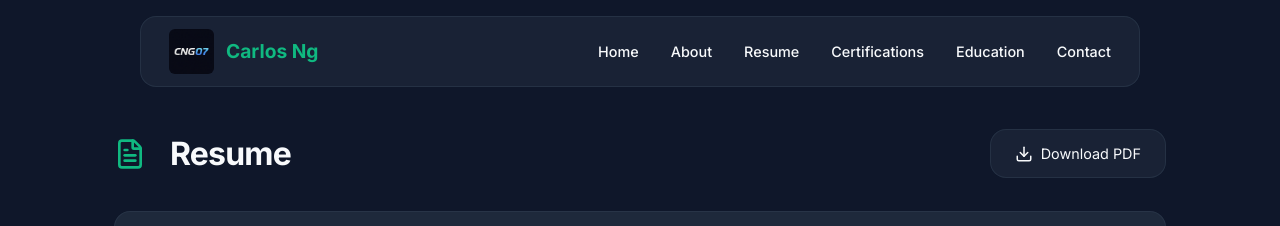
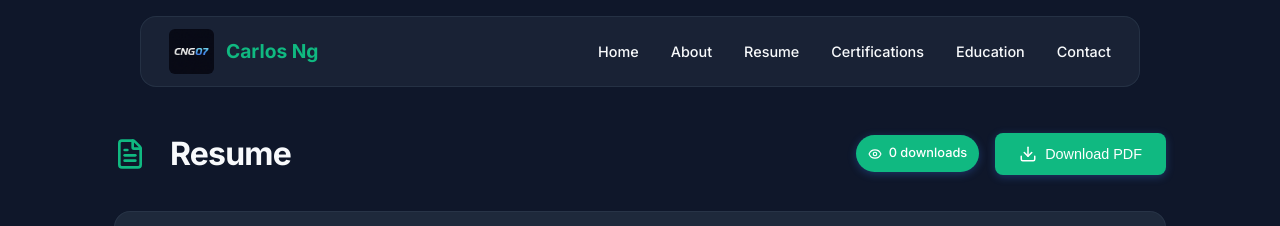
Before and after one commit to cng07/carlosng07, a React (Vite) app: page /resume in a window 1280 px wide. Shown: the top 226 px of the page. Built offline with nearby package versions, Linux system fonts and the light colour scheme; no server answers; grey boxes are pictures that could not be loaded.

Commit message:
Add: Download PDF counter

```diff
--- a/src/pages/Resume.jsx
+++ b/src/pages/Resume.jsx
@@ -1,8 +1,38 @@
 import React from 'react';
 import { motion } from 'framer-motion';
-import { FileText, Download } from 'lucide-react';
+import { FileText, Download, Eye } from 'lucide-react';
 
 const Resume = () => {
+    const [downloadCount, setDownloadCount] = React.useState(0);
+
+    React.useEffect(() => {
+        const fetchDownloadCount = async () => {
+            try {
+                const res = await fetch('/api/download-resume');
+                const data = await res.json();
+                if (data.success && data.count !== null) {
+                    setDownloadCount(data.count);
+                }
+            } catch (error) {
+                console.error('Error fetching download count:', error);
+            }
+        };
+        fetchDownloadCount();
+    }, []);
+
+    const handleDownload = async () => {
+        try {
+            const res = await fetch('/api/download-resume');
+            const data = await res.json();
+            if (data.redirectUrl) {
+                window.open(data.redirectUrl, '_blank');
+            }
+        } catch (error) {
+            console.error('Error initiating download:', error);
+            window.open('/Carlos_Ng_Resume.pdf', '_blank');
+        }
+    };
+
     return (
         <div className="section container page-header-padding">
             <motion.div
@@ -15,14 +45,52 @@ const Resume = () => {
                         <FileText size={32} color="var(--primary)" style={{ verticalAlign: 'middle', marginRight: '0.75rem' }} />
                         Resume
                     </h1>
-                    <a
-                        href="/Carlos_Ng_Resume.pdf"
-                        download
-                        className="glass"
-                        style={{ padding: '0.75rem 1.5rem', display: 'flex', alignItems: 'center', gap: '0.5rem', fontSize: '0.9rem' }}
-                    >
-                        <Download size={18} /> Download PDF
-                    </a>
+                    <div style={{ display: 'flex', alignItems: 'center', gap: '1rem' }}>
+                        {/* Download Count Badge */}
+                        <div style={{
+                            display: 'flex',
+                            alignItems: 'center',
+                            gap: '0.4rem',
+                            padding: '0.5rem 0.75rem',
+                            background: 'var(--primary)',
+                            borderRadius: '100px',
+                            fontSize: '0.8rem',
+                            color: '#fff',
+                            fontWeight: 500,
+                            boxShadow: '0 2px 8px rgba(59, 130, 246, 0.3)'
+                        }}>
+                            <Eye size={14} />
+                            <span>{downloadCount} download{downloadCount !== 1 ? 's' : ''}</span>
+                        </div>
+                        <button
+                            onClick={handleDownload}
+                            style={{
+                                padding: '0.75rem 1.5rem',
+                                display: 'flex',
+                                alignItems: 'center',
+                                gap: '0.5rem',
+                                fontSize: '0.9rem',
+                                cursor: 'pointer',
+                                border: 'none',
+                                borderRadius: '8px',
+                                background: 'var(--primary)',
+                                color: '#fff',
+                                fontWeight: 500,
+                                transition: 'all 0.2s ease',
+                                boxShadow: '0 2px 8px rgba(59, 130, 246, 0.3)'
+                            }}
+                            onMouseEnter={(e) => {
+                                e.target.style.transform = 'translateY(-2px)';
+                                e.target.style.boxShadow = '0 4px 12px rgba(59, 130, 246, 0.4)';
+                            }}
+                            onMouseLeave={(e) => {
+                                e.target.style.transform = 'translateY(0)';
+                                e.target.style.boxShadow = '0 2px 8px rgba(59, 130, 246, 0.3)';
+                            }}
+                        >
+                            <Download size={18} /> Download PDF
+                        </button>
+                    </div>
                 </div>
 
                 <div className="glass" style={{ height: '80vh', padding: '1rem', overflow: 'hidden', position: 'relative', background: '#1e293b' }}>
```
Also changed, not shown: api/download-resume/route.js (added, +60 -0 lines).
